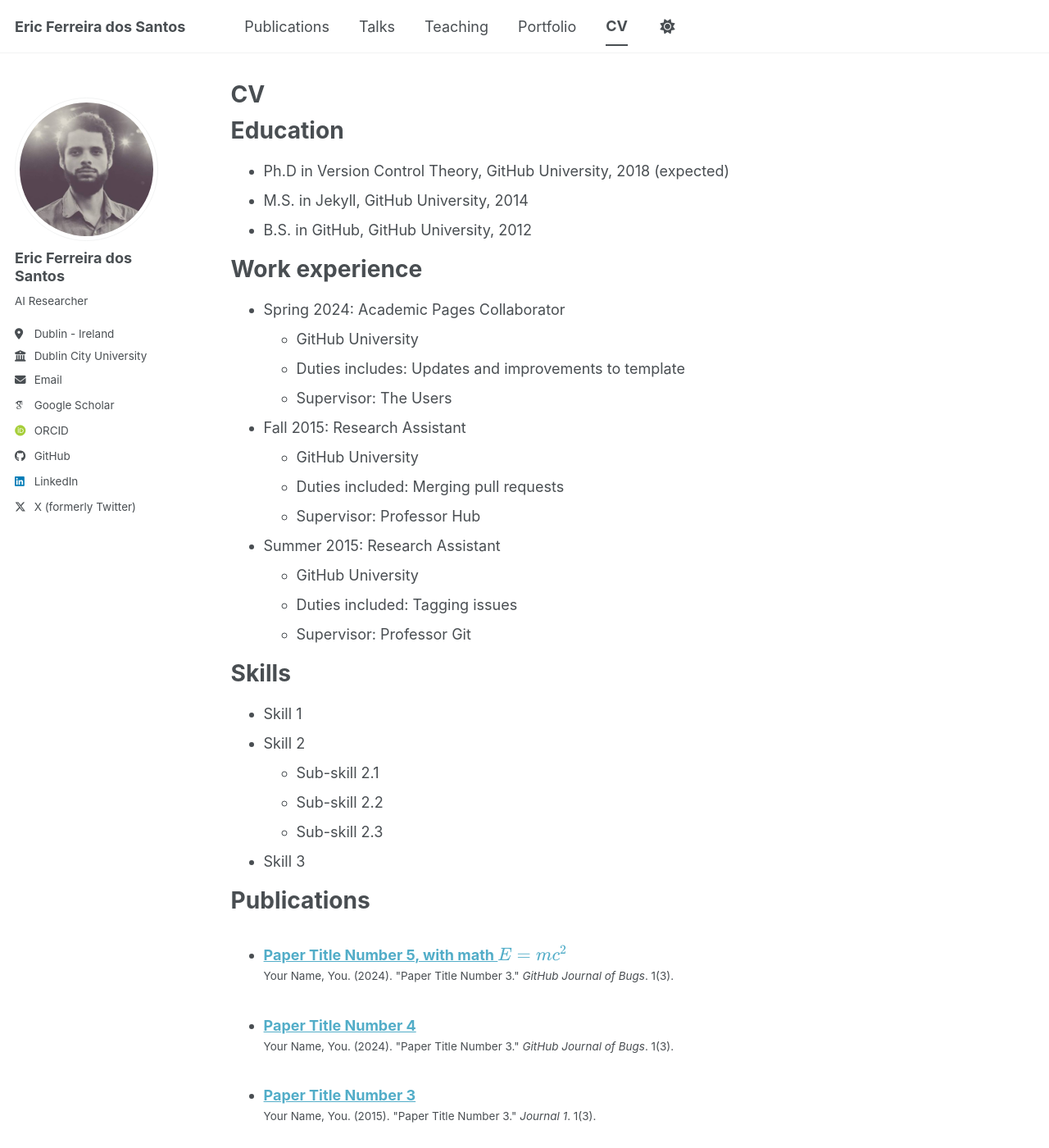
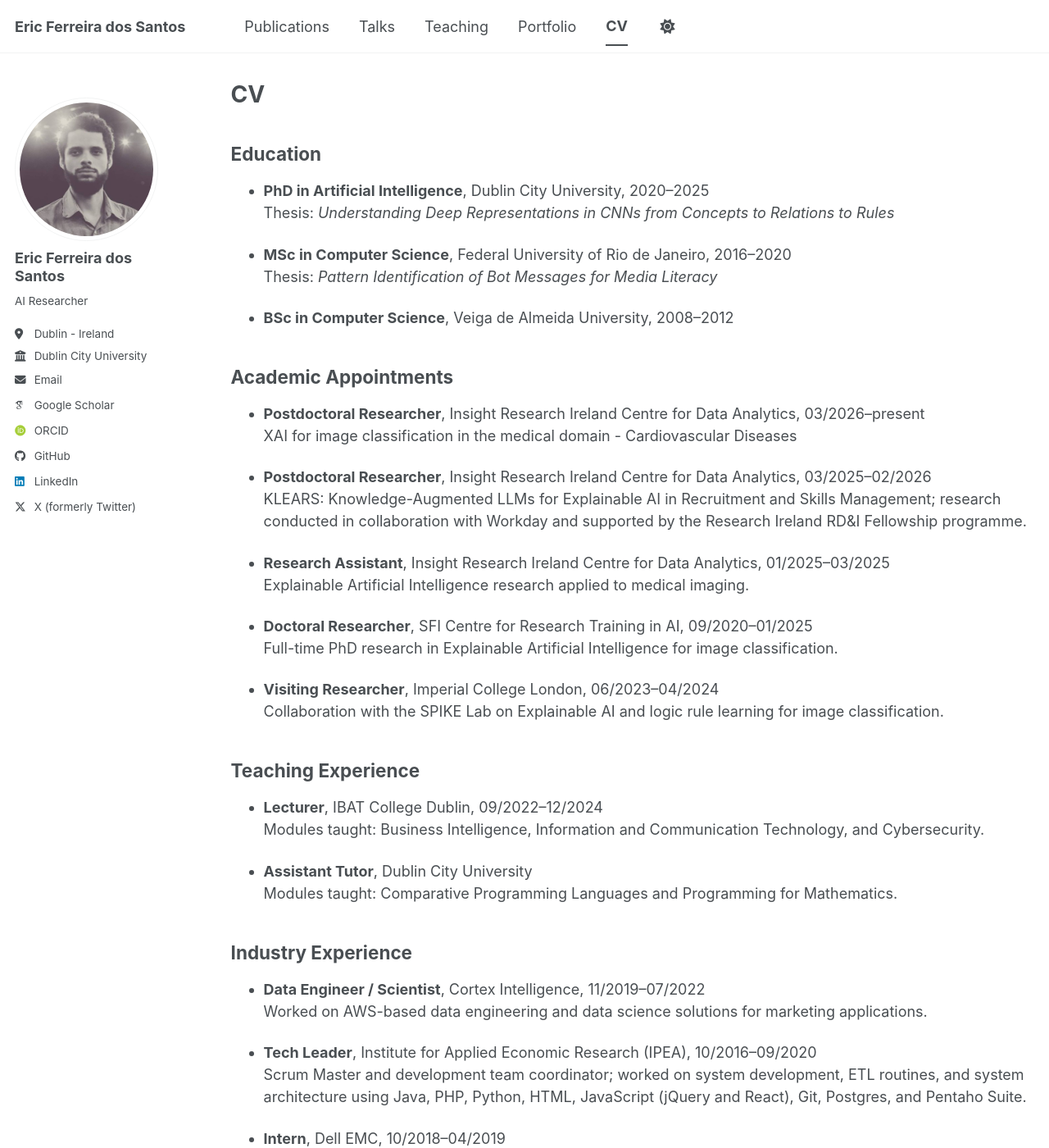
Before and after one commit to EricFerreiraS/ericferreiras.github.io, a Jekyll site: the page built from _pages/cv.md, in a window 1280 px wide and 1400 px high. Shown: the whole window at 82% size. Built offline with Jekyll 4.4.1, drawn with Linux system fonts in a browser that asks for light colours; some web fonts are replaced; a script bundle is joined from its source files by our own code; library files that are not in the unit come from our copies; some of the changed text lies outside the part shown.

Commit message:
Revise CV with updated academic and professional details
Updated CV with new education, work experience, academic appointments, teaching experience, industry experience, honors, awards, professional service, and research interests.

```diff
--- a/_pages/cv.md
+++ b/_pages/cv.md
@@ -9,37 +9,90 @@ redirect_from:
 
 {% include base_path %}
 
-Education
-======
-* Ph.D in Version Control Theory, GitHub University, 2018 (expected)
-* M.S. in Jekyll, GitHub University, 2014
-* B.S. in GitHub, GitHub University, 2012
+## Education
 
-Work experience
-======
-* Spring 2024: Academic Pages Collaborator
-  * GitHub University
-  * Duties includes: Updates and improvements to template
-  * Supervisor: The Users
+- **PhD in Artificial Intelligence**, Dublin City University, 2020–2025
+  Thesis: *Understanding Deep Representations in CNNs from Concepts to Relations to Rules*
 
-* Fall 2015: Research Assistant
-  * GitHub University
-  * Duties included: Merging pull requests
-  * Supervisor: Professor Hub
+- **MSc in Computer Science**, Federal University of Rio de Janeiro, 2016–2020
+  Thesis: *Pattern Identification of Bot Messages for Media Literacy*
 
-* Summer 2015: Research Assistant
-  * GitHub University
-  * Duties included: Tagging issues
-  * Supervisor: Professor Git
+- **BSc in Computer Science**, Veiga de Almeida University, 2008–2012
 
-Skills
-======
-* Skill 1
-* Skill 2
-  * Sub-skill 2.1
-  * Sub-skill 2.2
-  * Sub-skill 2.3
-* Skill 3
+## Academic Appointments
+
+- **Postdoctoral Researcher**, Insight Research Ireland Centre for Data Analytics, 03/2026–present
+  XAI for image classification in the medical domain - Cardiovascular Diseases
+
+- **Postdoctoral Researcher**, Insight Research Ireland Centre for Data Analytics, 03/2025–02/2026
+  KLEARS: Knowledge-Augmented LLMs for Explainable AI in Recruitment and Skills Management; research conducted in collaboration with Workday and supported by the Research Ireland RD&I Fellowship programme.
+
+- **Research Assistant**, Insight Research Ireland Centre for Data Analytics, 01/2025–03/2025
+  Explainable Artificial Intelligence research applied to medical imaging.
+
+- **Doctoral Researcher**, SFI Centre for Research Training in AI, 09/2020–01/2025
+  Full-time PhD research in Explainable Artificial Intelligence for image classification.
+
+- **Visiting Researcher**, Imperial College London, 06/2023–04/2024
+  Collaboration with the SPIKE Lab on Explainable AI and logic rule learning for image classification.
+
+## Teaching Experience
+
+- **Lecturer**, IBAT College Dublin, 09/2022–12/2024
+  Modules taught: Business Intelligence, Information and Communication Technology, and Cybersecurity.
+
+- **Assistant Tutor**, Dublin City University
+  Modules taught: Comparative Programming Languages and Programming for Mathematics.
+
+## Industry Experience
+
+- **Data Engineer / Scientist**, Cortex Intelligence, 11/2019–07/2022
+  Worked on AWS-based data engineering and data science solutions for marketing applications.
+
+- **Tech Leader**, Institute for Applied Economic Research (IPEA), 10/2016–09/2020
+  Scrum Master and development team coordinator; worked on system development, ETL routines, and system architecture using Java, PHP, Python, HTML, JavaScript (jQuery and React), Git, Postgres, and Pentaho Suite.
+
+- **Intern**, Dell EMC, 10/2018–04/2019
+  Conducted research in fog computing using Docker and Java.
+
+- **System Analyst**, Wiiglo, 01/2016–10/2016
+  Worked on system development and database modeling using Java (GWT and Jersey), Python, HTML, JavaScript, MongoDB, Postgres, Git, and Maven.
+
+- **Business Intelligence Consultant**, Extend Software, 11/2011–12/2015
+  Worked in systems analysis and business intelligence using Java, C#.NET, VB.NET, SAP (BW and BPC), Metawarehouse, and Prophix.
+
+- **SQL Developer**, SGC Consultoria, 06/2011–11/2011
+  Database developer for Microsoft SQL Server.
+
+- **Intern**, Senior Sistemas, 10/2010–06/2011
+  Worked in systems analysis and data management.
+
+- **Intern**, SESCOOP/RJ, 04/2010–10/2010
+  Supported internal clients, systems, and databases; implemented IT good practices.
+
+## Honors and Awards
+
+- **SFI Industry RD&I Fellowship**, Science Foundation Ireland, 2025
+- **PhD Scholarship**, Science Foundation Ireland, 2020
+- **Research Sponsor**, Institute for Applied Economic Research (IPEA), 2016
+
+## Professional Service
+
+### Programme Committee
+
+- **NeSy 2026** - 20th International Conference on Neural-Symbolic Learning and Reasoning, 2026
+- **ECAI 2025** – 1st International Workshop on eXplainable AI, Knowledge Representation and Knowledge Graphs, 2025
+- **NeSy 2025** – 19th International Conference on Neural-Symbolic Learning and Reasoning, 2025
+- **NeSy 2024** – 18th International Conference on Neural-Symbolic Learning and Reasoning, 2024
+
+## Research Interests
+
+- Explainable Artificial Intelligence
+- Deep representation
+- Computer Vision
+- Natural Language Processing
+- Logic rule learning
+- Knowledge graphs
 
 Publications
 ======
```
Also changed, not shown: other parts of _pages/cv.md (+0 -4 lines).
